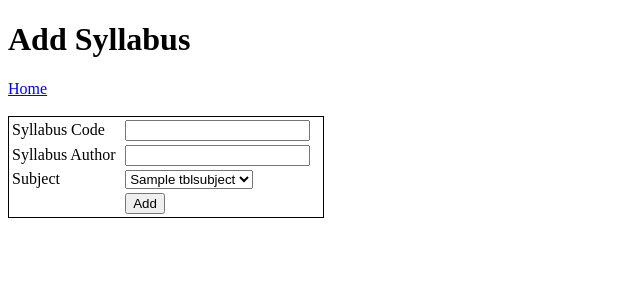
After one commit to infantecat/webdevproject, a PHP site: page /forms/addsyllabusform.php in a window 1280 px wide. The commit adds this page. Shown: the top 300 px of the page, without its empty margins (0-640 px from the left). Run offline with PHP 8.4, Linux system fonts and the light colour scheme; tables that the repository leaves empty or names only in its code hold one stand-in row (values such as "Sample post").

Commit message:
syllabus

```diff
--- /dev/null
+++ b/forms/addsyllabusform.php
@@ -0,0 +1,49 @@
+<!DOCTYPE html>
+<html lang="en">
+<head>
+    <meta charset="UTF-8">
+    <meta name="viewport" content="width=device-width, initial-scale=1.0">
+    <title>Add Syllabus</title>
+</head>
+<body>
+    <h1>Add Syllabus</h1>
+    <a href="../index.php">Home</a>
+    <br/><br/>
+    <form action="../functions/addsyllabus.php" method="post" name="form1">
+        <table width="25%" style="border: 1px solid black;">
+            <tr>
+                <td>Syllabus Code</td>
+                <td><input type="text" name="code"></td>
+            </tr>
+
+            <tr>
+                <td>Syllabus Author</td>
+                <td><input type="text" name="author"></td>
+            </tr>
+
+            <tr>
+                <td>Subject</td>
+                <td>
+                    <select name="subject">
+                        <?php
+                        include_once("../dbConnection/mysqlconfig_connection.php");
+                        $query = "SELECT * FROM tblsubjects"; // Fix the SQL query
+                        $result = mysqli_query($dbc, $query);
+                        while($res = mysqli_fetch_array($result)) {
+                            echo "<option value=\"" . $res['subject_id'] . "\">"; // Fix the variable name
+                            echo $res['subject_name']; // Fix the variable name
+                            echo "</option>";
+                        }
+                        ?>
+                    </select>
+                </td>
+            </tr>
+
+            <tr>
+                <td></td>
+                <td><input type="submit" name="Submit" value="Add"></td>
+            </tr>
+        </table>
+    </form>
+</body>
+</html>
```
Also changed, not shown: functions/addsyllabus.php (added, +37 -0 lines), index.php (+7 -2 lines).
